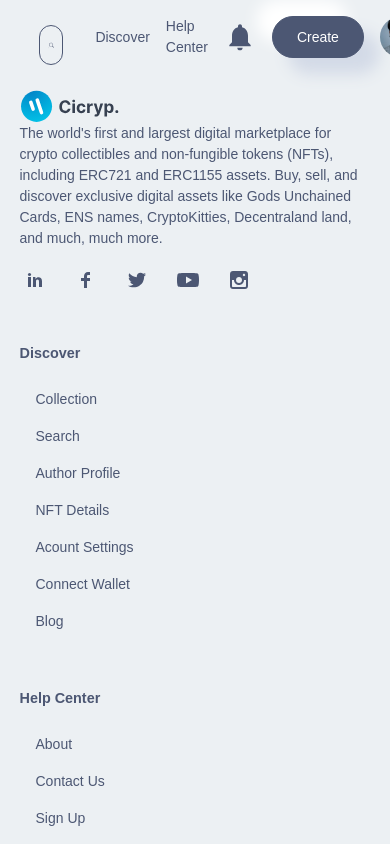
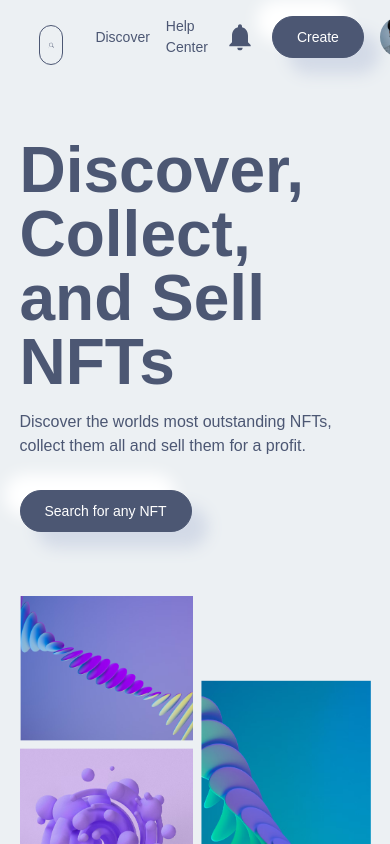
Before and after one commit to Karribalu/NftMarketPlaceTemplate, a Next.js app: page / in a window 390 px wide. Shown: the top 844 px of the page. Built offline with nearby package versions, Linux system fonts and the light colour scheme.

Commit message:
completed the hero section

```diff
--- a/app/layout.tsx
+++ b/app/layout.tsx
@@ -3,7 +3,7 @@
 //INTERNAL IMPORT
 import { NavBar } from '../components/componentIndex';
 import { Footer } from '../components/componentIndex';
-
+import Home from './page';
 const inter = Inter({ subsets: ['latin'] });
 
 export const metadata = {
@@ -21,6 +21,7 @@
       <head></head>
       <body>
         <NavBar />
+        <Home />
         <Footer />
       </body>
     </html>
--- a/app/page.tsx
+++ b/app/page.tsx
@@ -1,5 +1,6 @@
 import React, { FC } from 'react';
-import { NavBar } from '../components/componentIndex';
+import Style from './page.module.css';
+import { HeroSection } from '../components/componentIndex';
 interface IProps {}
 
 /**
@@ -8,7 +9,11 @@
  **/
 
 const Home: FC<IProps> = (props) => {
-  return <div>Home</div>;
+  return (
+    <div className={Style.homePage}>
+      <HeroSection />
+    </div>
+  );
 };
 
 export default Home;
--- /dev/null
+++ b/components/HeroSection/HeroSection.module.css
@@ -0,0 +1,51 @@
+.heroContainer{
+    width: 80%;
+    margin: 3rem auto;
+}
+@media screen and (max-width: 35em) {
+    .heroContainer{
+        width: 90%;
+    }
+}
+.heroContainer_box{
+    display: grid;
+    grid-template-columns: repeat(2, 1fr);
+    gap: 2rem;
+}
+@media screen and (max-width: 35em) {
+    .heroContainer_box{
+        grid-template-columns: 1fr;
+        gap: 4rem;
+    }
+    .heroContainer_box_left {
+        padding-right: 1rem;
+    }
+
+    .heroContainer_box_left h1 {
+        font-size: 2rem;
+        font-weight: 700;
+        line-height: 1;
+        margin-bottom: 1rem;
+    }
+    .heroContainer_box_left p {
+        font-size: 1rem;
+        font-weight: 200;
+        line-height: 1.5;
+        margin-bottom: 2rem;
+    }
+}
+.heroContainer_box_left{
+    padding-right: 2rem;
+}
+.heroContainer_box_left h1{
+    font-size: 4rem;
+    font-weight: 700;
+    line-height: 1;
+    margin-bottom: 1rem;
+}
+.heroContainer_box_left p{
+    font-size: 1rem;
+    font-weight: 200;
+    line-height: 1.5;
+    margin-bottom: 2rem;
+}
--- /dev/null
+++ b/components/HeroSection/HeroSection.tsx
@@ -0,0 +1,38 @@
+'use client';
+import React, { FC } from 'react';
+import Style from './HeroSection.module.css';
+import Image from 'next/image';
+
+import { Button } from '../Button/Button';
+import images from '../../public/assets/index';
+interface IProps {}
+
+/**
+ * @author
+ * @function @HeroSection
+ **/
+
+const HeroSection: FC<IProps> = (props) => {
+  return (
+    <div className={Style.heroContainer}>
+      <div className={Style.heroContainer_box}>
+        <div className={Style.heroContainer_box_left}>
+          <h1 className={Style.heroContainer_box_left_title}>
+            Discover, Collect, and Sell NFTs
+          </h1>
+          <p>
+            Discover the worlds most outstanding NFTs, collect them all and sell
+            them for a profit.
+          </p>
+
+          <Button btnName="Search for any NFT" handleClick={() => {}} />
+        </div>
+        <div className={Style.heroContainer_box_right}>
+          <Image src={images.hero} alt="hero" width={600} height={600} />
+        </div>
+      </div>
+    </div>
+  );
+};
+
+export default HeroSection;
--- a/components/componentIndex.ts
+++ b/components/componentIndex.ts
@@ -1,5 +1,5 @@
 import { Button } from './Button/Button';
 import { Footer } from './Footer/Footer';
 import { NavBar } from './NavBar/NavBar';
-
-export { Button, Footer, NavBar };
+import HeroSection from '../components/HeroSection/HeroSection';
+export { Button, Footer, NavBar, HeroSection };
```
Also changed, not shown: app/page.module.css (added).
